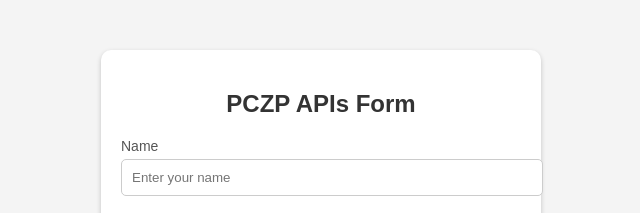
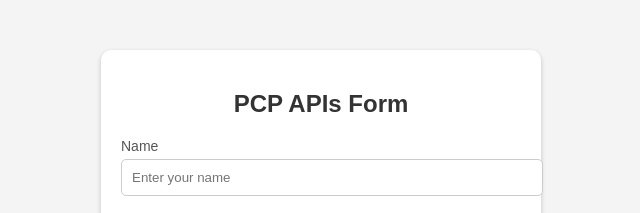
Before and after one commit to jorge-diego-jd/PCZP-APIs-Integration, a plain HTML site: page index.html in a window 1280 px wide. Shown: the top 213 px of the page, 319-959 px from the left. Drawn offline with Linux system fonts and the light colour scheme.

Commit message:
index.html

```diff
--- a/index.html
+++ b/index.html
@@ -60,7 +60,7 @@
 </head>
 <body>
   <div class="form-container">
-    <h2>PCZP APIs Form</h2>
+    <h2>PCP APIs Form</h2>
     <form id="leadForm">
       <label for="name">Name</label>
       <input type="text" id="name" placeholder="Enter your name" required>
```
